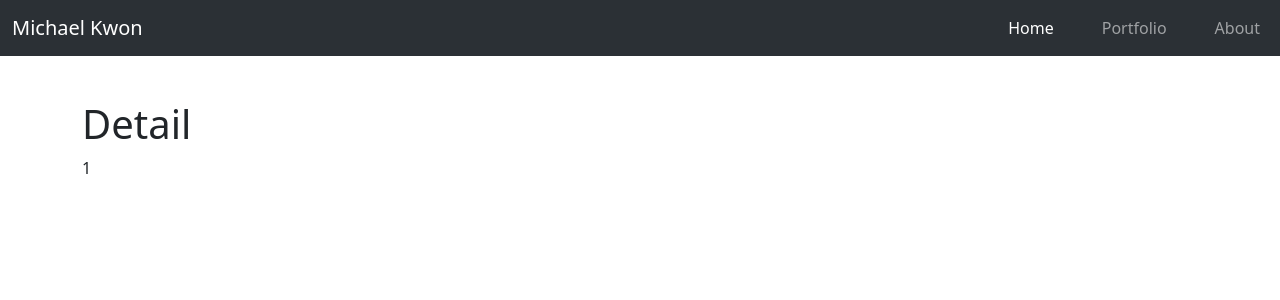
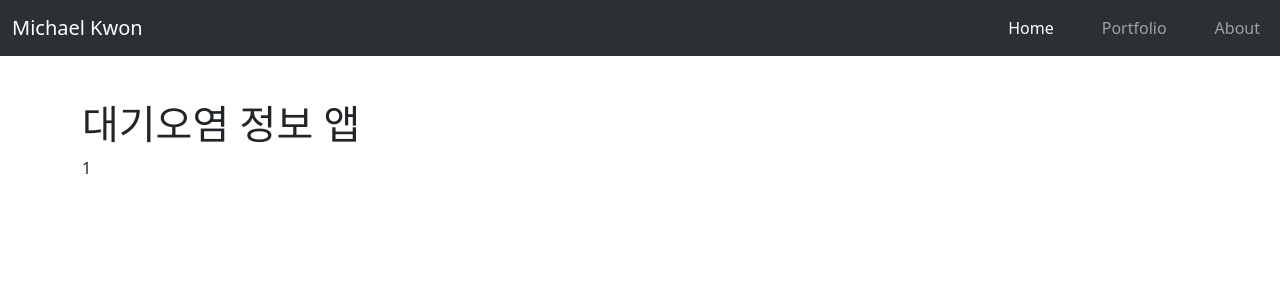
Before and after one commit to csslick/vue3-portfolio, a Vue app: page /detail/1 in a window 1280 px wide. Shown: the top 300 px of the page. Built offline with nearby package versions, Linux system fonts and the light colour scheme.

Commit message:
section2-33 detail props

```diff
--- a/src/App.vue
+++ b/src/App.vue
@@ -1,10 +1,11 @@
 <script setup>
   import Navbar from './components/Navbar.vue';
+  import data from './assets/portfolio';
 </script>
 
 <template>
   <Navbar />
-  <router-view />
+  <router-view :data="data" />
 
 </template>
 
--- a/src/components/Detail.vue
+++ b/src/components/Detail.vue
@@ -1,12 +1,14 @@
 <template>
   <section id="detail" class="container">
-    <h1>Detail</h1>
+    <h1>{{ props.data[$route.params.id].title }}</h1>
     {{ $route.params.id }}
   </section>
 </template>
 
 <script setup>
-
+  const props = defineProps({
+    data: Array,
+  })
 </script>
 
 <style>
--- a/src/components/Portfolio.vue
+++ b/src/components/Portfolio.vue
@@ -6,14 +6,17 @@
           <img :src="item.imgUrl" alt="1">
           <h3>{{ item.title }}</h3>
           <p>{{ item.desc }}</p>
+          <router-link to="/detail/1">상세보기</router-link>
         </li>
       </ul>
     </section>
 </template>
 
 <script setup>
-  import data from '../assets/portfolio';
-  console.log(data);
+  const props = defineProps({
+    data: Array,
+  })
+  console.log(props.data)
 </script>
 
 <style lang="scss">
@@ -33,6 +36,7 @@
           aspect-ratio: 16 / 9;
           object-fit: cover;
           object-position: top;
+          margin-bottom: 1em;
         }
         h4 { margin-top: 1rem; }
       }
```
